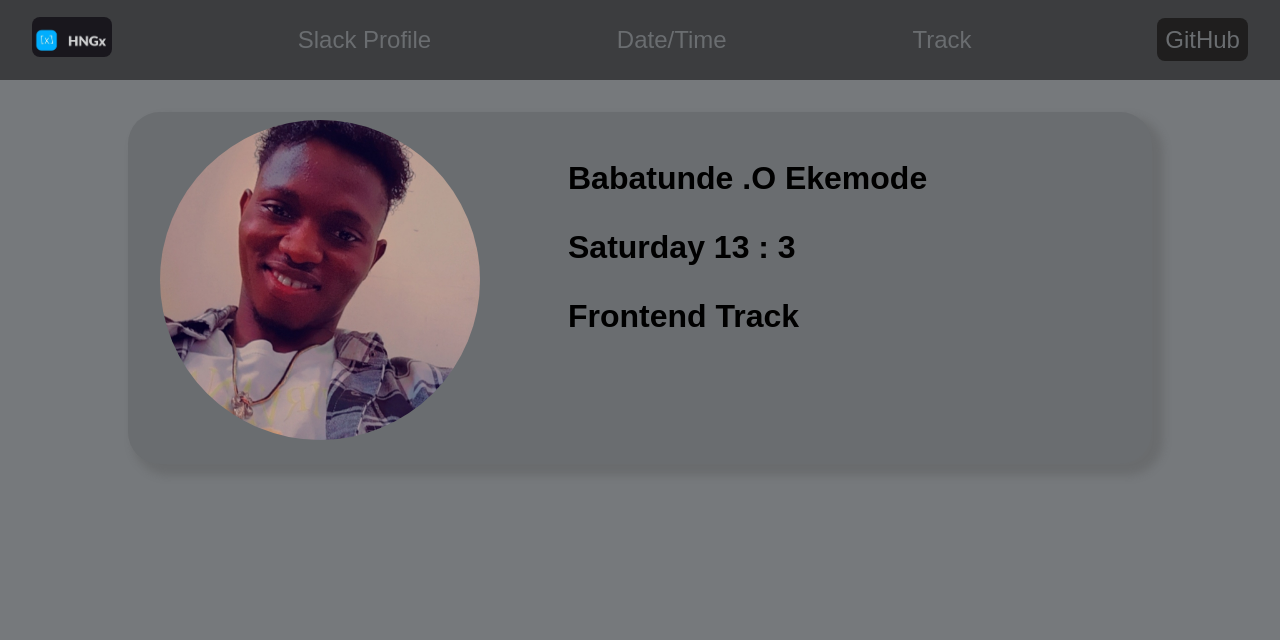
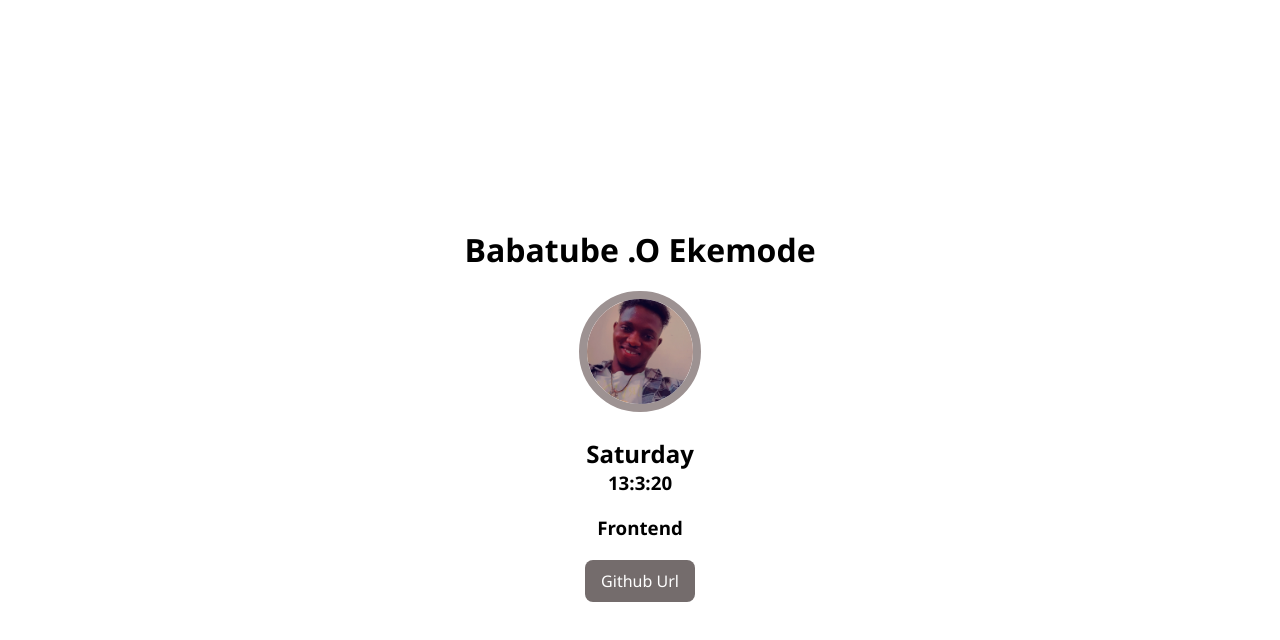
Before and after one commit to Unknownghost001/hollazuristage1.github.io, a plain HTML site: page index.html in a window 1280 px wide. Drawn offline with Linux system fonts and the light colour scheme.

Commit message:
new update

```diff
--- a/index.css
+++ b/index.css
@@ -1,84 +1,38 @@
-* {
+body{
+    height: 100vh;
+    display: flex;
+    align-items: center;
+    justify-content: center;
+}
+*{
     margin: 0;
     padding: 0;
+    font-family: 'Segoe UI', Tahoma, Geneva, Verdana, sans-serif;
+}
+.container{
+    text-align: center;
+}
+.bio{
+    text-align: center;
+    padding: 20px;
+}
+.bio img{
+    width: 20%;
+    border: 8px solid rgb(157, 146, 146);
+    border-radius: 50%;
+    margin-top: 20px;
 }
 
-body {
-    background-color: rgb(118, 121, 124);
-}
-nav {
-    width: 100%;
-    height: 5rem;
-    background-color: rgba(51, 52, 53, 0.853);
-    color: rgb(240, 248, 255);
-}
-.nav-container {
-    display: flex;
-    justify-content: space-between;
-    align-items: center;
-    height: inherit;
-    padding: 0 2rem;
-    list-style: none;
-    border-radius: 0.5em;
+.track{
+    margin: 20px 0 30px 0;
 }
 
- a {
+a{
+    background-color: rgb(116, 108, 108);
+    padding: 10px 16px;
     text-decoration: none;
-    color: rgb(106, 109, 112);
-    font-size: 1.5rem;
-    font-family: sans-serif;
-
-}
-
-.logo {
-    border-radius: 0.5rem;
-    width: 5rem;
-
-}
-
-.container {
-    width: 80%;
-    height: 22rem;
-    font-family: sans-serif;
-    background-color: rgb(106, 109, 112);
-    border: 0 solid rgba(54, 54, 56, 0.872);
-    border-radius: 2em;
-    margin: 2rem auto;
-    box-shadow: 0.5rem 0.5rem 0.5rem 0.2rem rgba(81, 83, 83, 0.329);
-    text-align: start;
-}
-.profile {
-    display: flex;
-    padding: 0.5rem 2rem;
-
-}
-.profile img {
-    width: 20rem;
-    border-radius: 50%;
-}
-.profile ul {
-    margin-left: 5rem;
-    margin-top: rem;
-    padding: 0.5rem;
-    list-style: none;
-}
-.profile li {
-    margin: 2rem 0;
-    font-size: 2em;
-    font-weight: 600;
-    font-family: Arial, Helvetica, sans-serif;
-}
-
-p {
-    padding-top: 4rem;
-    font-size: 2rem;
-    margin-left: 1rem;
-    padding-left: 1rem;
-    font-family: Arial, Helvetica, sans-serif;
-}
-
-span {
-    font-weight: 900;
+    color: white;
+    border-radius: 8px;
 }
 
 
--- a/index.html
+++ b/index.html
@@ -1,44 +1,32 @@
+
 <!DOCTYPE html>
 <html lang="en">
 <head>
     <meta charset="UTF-8">
     <meta name="viewport" content="width=device-width, initial-scale=1.0">
-    <title>Document</title>
-    <link rel="stylesheet" href="/index.css">
-    <script src="/index.js" defer></script>
+    <link rel="icon" href="Slackpic.jpeg">
+    <link rel="stylesheet" href="index.css">
+    <script src="index.js" defer></script>
+    <title>HNG Frontend Stage One</title>
 </head>
 <body>
-    <head>
-        <nav>
-            <ul class="nav-container">
-                <li><a href="https://hngix.slack.com">
-                    <img src="/HNGx.png
-                    " alt="HNGx-Logo" class="logo"></a>
-                </li>
-                <li><a href="#profile">Slack Profile</a></li>
-                <li><a href="#date">Date/Time</a></li>
-                <li><a href="#track">Track</a></li>
-                <li><a href="https://github.com/Unknownghost001/hollazuristage1.github.io"  class="btn" target="_blank" data-testid="githubURL" >GitHub</a></li>
-            </ul>
+    <div class="container">
+        <div class="bio">
+            <h1 data-testid="slackUserName">Babatube .O Ekemode</h1>
+            <img src="Slackpic.jpeg" alt="">
+        </div>
 
-        </nav>
-    </head>
-    <body>
-        <main>
-            <section class="container">
-                <div class="profile" id="profile">
-                    <img src="/Slackpic.jpeg" alt="Holla" data-testid="slackDisplayImage">
-                    <ul>
-                    <li data-testid="slackUserName">Babatunde .O Ekemode</li>
-                    <li>
-                          <span id="day" data-testid="curentDayOfTheWeek"></span>
-                          <span id="time" data-testid="currentUTCTime"></span>
-                    </li>
-                    <li id="track" data-testid="myTrack">Frontend Track</li>
-                    </ul>
-                </div>
-            </section>
-        </main>
-    </body>
+        <div class="daytime">
+            <h2 data-testid="currentDayOfTheWeek"></h2>
+            <h3 data-testid="currentUTCTime"></h3>
+        </div>
+
+        <div class="track">
+            <h3 data-testid="myTrack">Frontend</h3>
+        </div>
+
+        <a href="https://github.com/Unknownghost001/hollazuristage1.github.io" target="_blank" data-testid=“githubURL”>Github Url</a>
+
+    </div>
 </body>
 </html>
--- a/index.js
+++ b/index.js
@@ -1,12 +1,5 @@
-const days = [
-    "Sunday", "Monday", "Tuesday", "Wednesday", "Thursday", "Friday", "Saturday"
-];
-
-var dayTime = new Date();
-var day = dayTime.getDay();
-var time = `${dayTime.getUTCHours()} : ${dayTime.getMinutes()}`;
-
-var today = days[day];
-
-document.getElementById("day").innerHTML = today;
-document.getElementById("time").innerHTML = time;
+const day = document.querySelector('[data-testid="currentDayOfTheWeek"]');
+const time = document.querySelector('[data-testid="currentUTCTime"]');
+const timeNow = `${new Date().getUTCHours()}:${new Date().getUTCMinutes()}:${new Date().getSeconds()}`;
+time.innerHTML = timeNow;
+day.innerHTML = new Date().toLocaleString("en-US", { weekday: "long" });
```
Also changed, not shown: HNGx.png (deleted).
